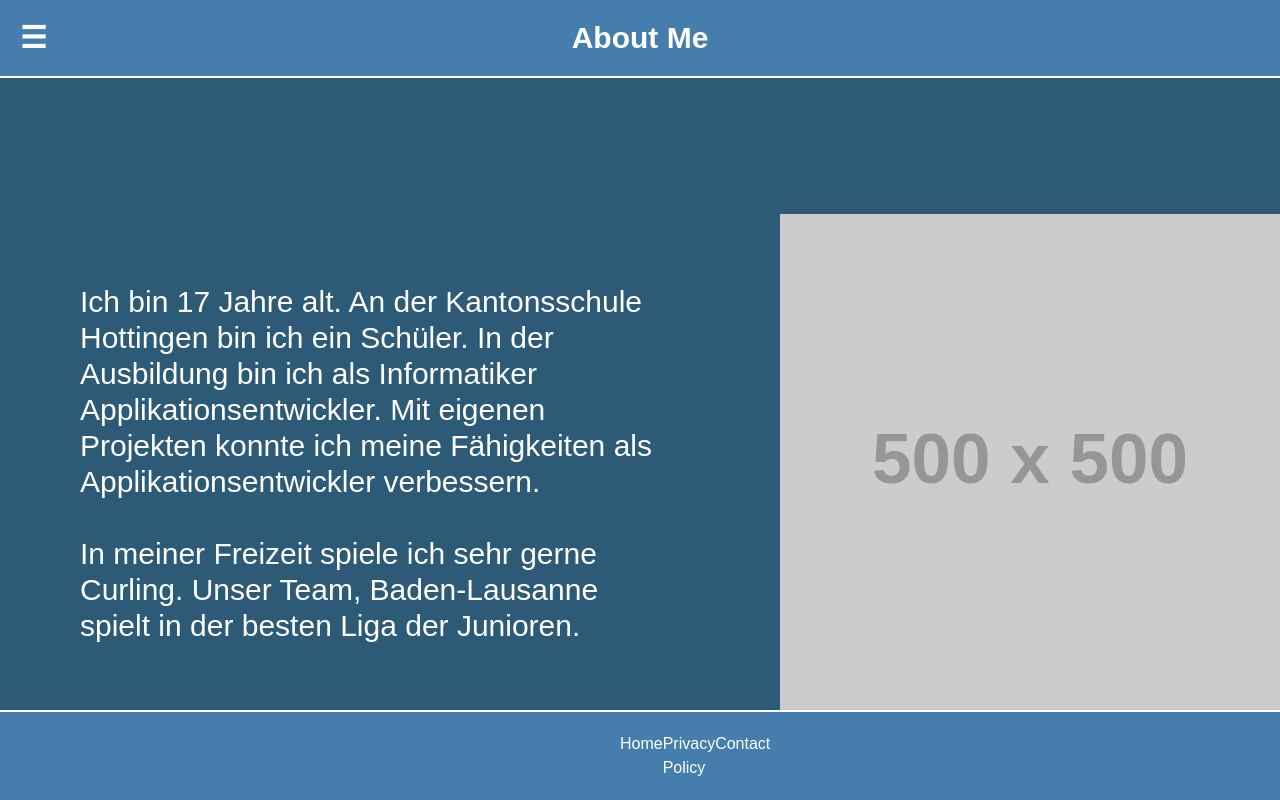
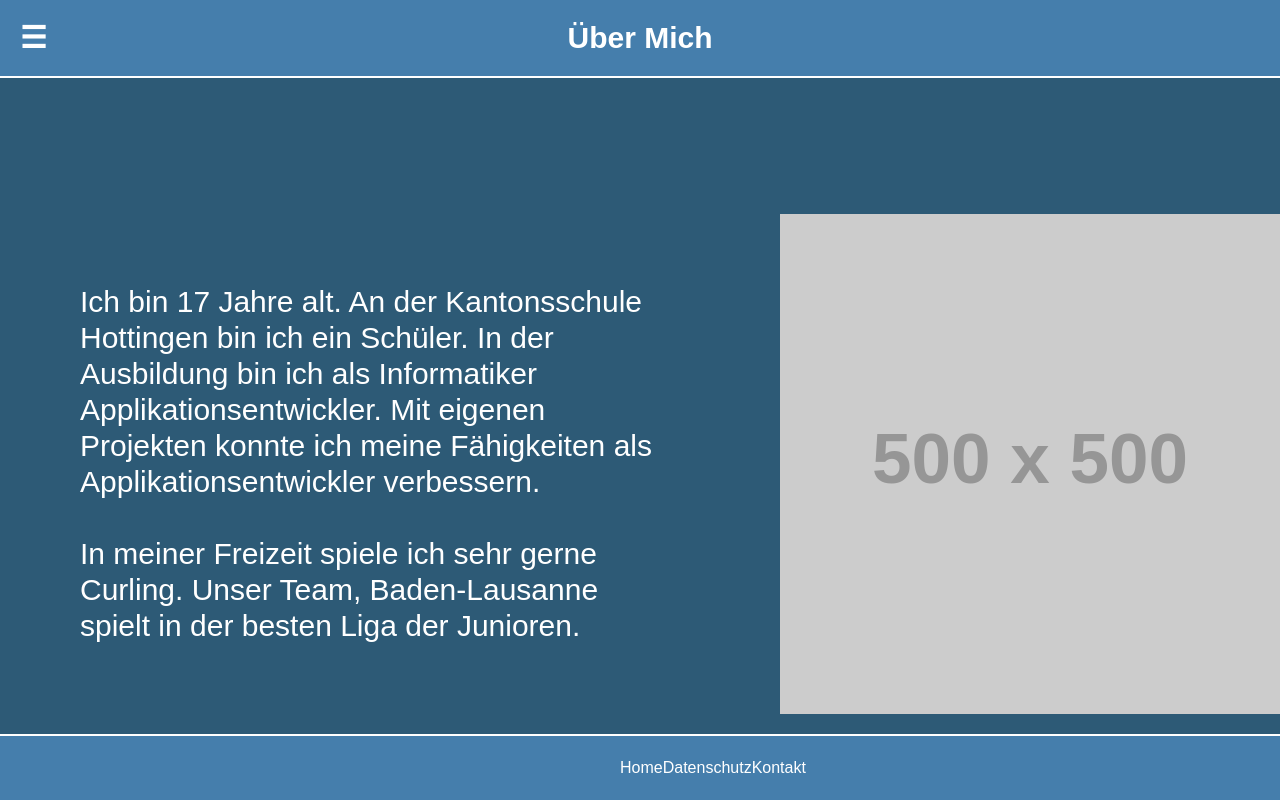
Before and after one commit to Gianimon/portfolio, a Next.js app: page /about-me in a window 1280 px wide. Shown: the top 800 px of the page. Built offline with nearby package versions, Linux system fonts and the light colour scheme.

Commit message:
transaltion

```diff
--- a/src/app/about-me/page.js
+++ b/src/app/about-me/page.js
@@ -15,7 +15,7 @@ export default function AboutMe() {
                             <Burger></Burger>
                         </li>
                         <li className="font-bold flex-auto absolute left-1/2 transform -translate-x-1/2 p-5">
-                            About Me
+                            Über Mich
                         </li>
                     </ul>
                 </nav>
--- a/src/app/contact/page.js
+++ b/src/app/contact/page.js
@@ -15,7 +15,7 @@ export default function Contact() {
                             <Burger></Burger>
                         </li>
                         <li className="font-bold flex-auto absolute left-1/2 transform -translate-x-1/2 p-5">
-                            Contact
+                            Kontakt
                         </li>
                     </ul>
                 </nav>
--- a/src/app/privacy/page.js
+++ b/src/app/privacy/page.js
@@ -14,7 +14,7 @@ export default function Privacy() {
                             <Burger></Burger>
                         </li>
                         <li className="font-bold flex-auto absolute left-1/2 transform -translate-x-1/2 p-5">
-                            Privacy Policy
+                            Datenschutz
                         </li>
                     </ul>
                 </nav>
--- a/src/components/burger.jsx
+++ b/src/components/burger.jsx
@@ -26,7 +26,7 @@ export default function Burger() {
                             </li>
                             <li className="border-t border-white pt-5"><Link
                                 href={"/about-me"}
-                                onClick={() => setIsMenuOpen(false)}>About Me</Link>
+                                onClick={() => setIsMenuOpen(false)}>Über Mich</Link>
                             </li>
                             <li className="border-t border-white pt-5"><Link
                                 href={"https://github.com/Gianimon"} target="_blank"
@@ -34,7 +34,7 @@ export default function Burger() {
                             </li>
                             <li className="border-t border-white pt-5"><Link
                                 href={"/contact"}
-                                onClick={() => setIsMenuOpen(false)}>Contact</Link>
+                                onClick={() => setIsMenuOpen(false)}>Kontakt</Link>
                             </li>
                         </ul>
                     </div>
--- a/src/components/footer.js
+++ b/src/components/footer.js
@@ -8,8 +8,8 @@ export default function Footer() {
                 <nav>
                     <ul className="flex justify-between px-32 pl-150 pr-150">
                         <li><Link href="/">Home</Link></li>
-                        <li><Link href="/privacy">Privacy Policy</Link></li>
-                        <li><Link href="/contact">Contact</Link></li>
+                        <li><Link href="/privacy">Datenschutz</Link></li>
+                        <li><Link href="/contact">Kontakt</Link></li>
                     </ul>
                 </nav>
             </footer>
```
